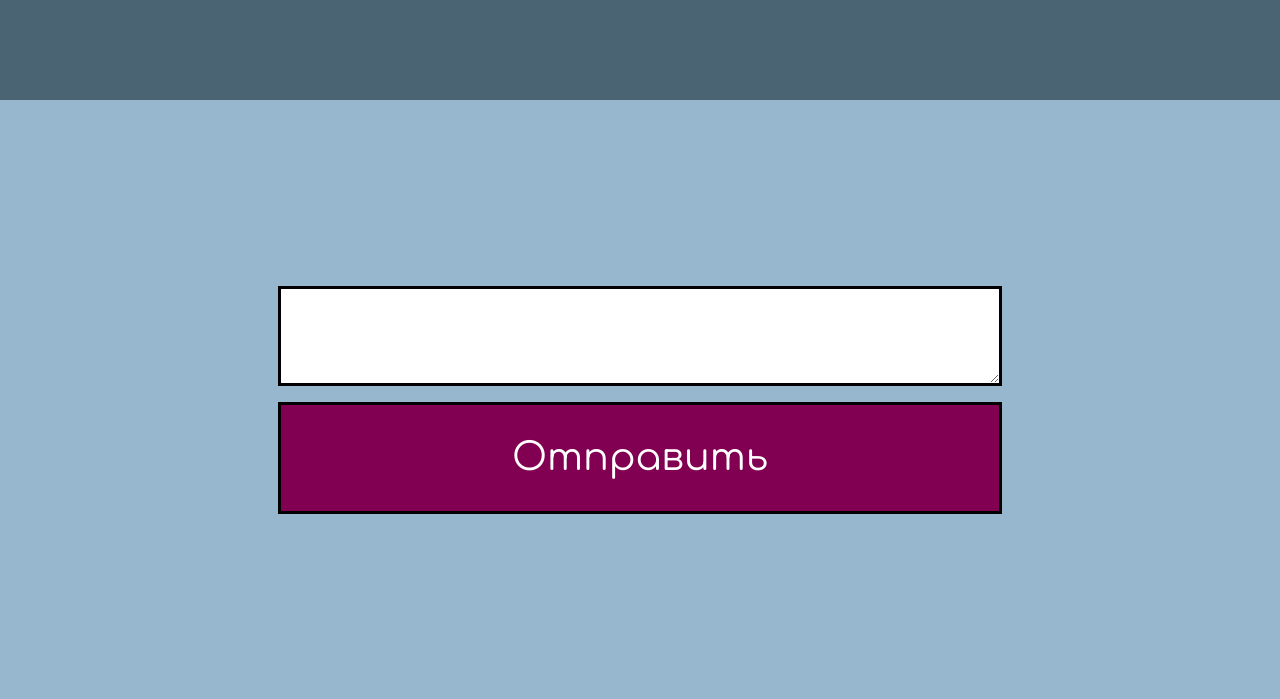
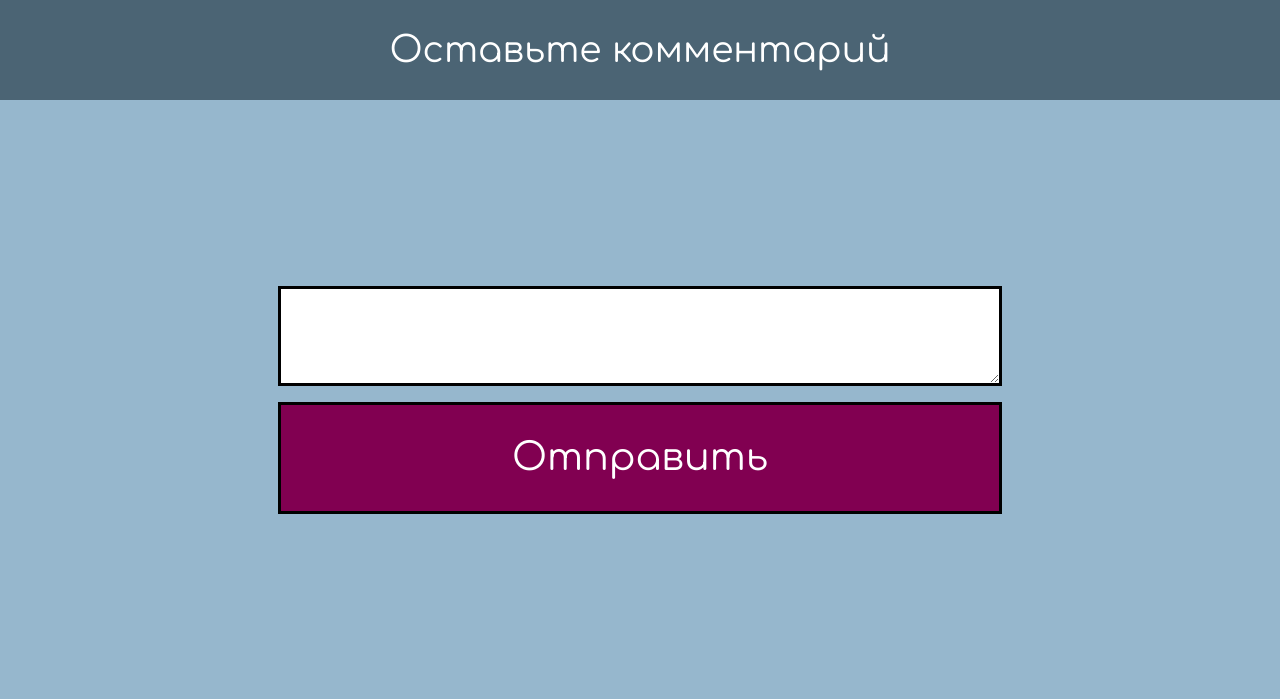
Before and after one commit to Sa888nO/coursework_2c_1s, a PHP site: page /addComment.php?Id=1 in a window 1280 px wide. Shown: the top 699 px of the page. Run offline with PHP 8.4, Linux system fonts and the light colour scheme; data that the repository does not hold is empty.

Commit message:
micro fix

```diff
--- a/final version/addComment.php
+++ b/final version/addComment.php
@@ -1,5 +1,6 @@
 <?php
 $id = $_GET["Id"];
+$title="Оставьте комментарий";
 
 $content ='
     <form action="addNewCom.php" method="POST" class="add__form">
```
